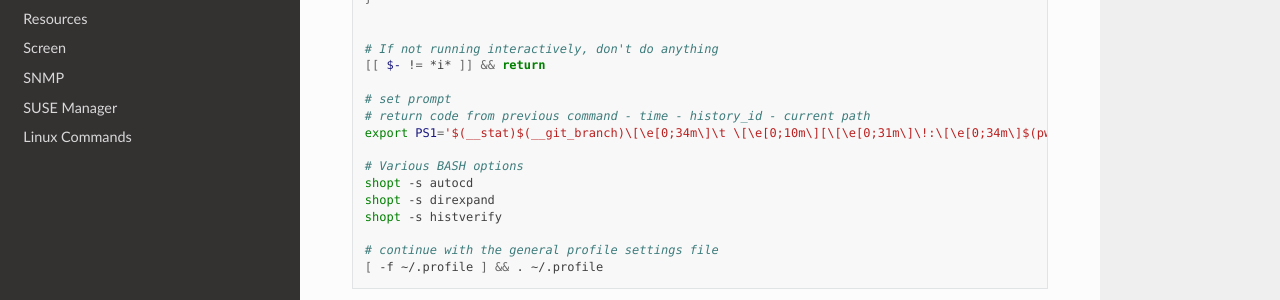
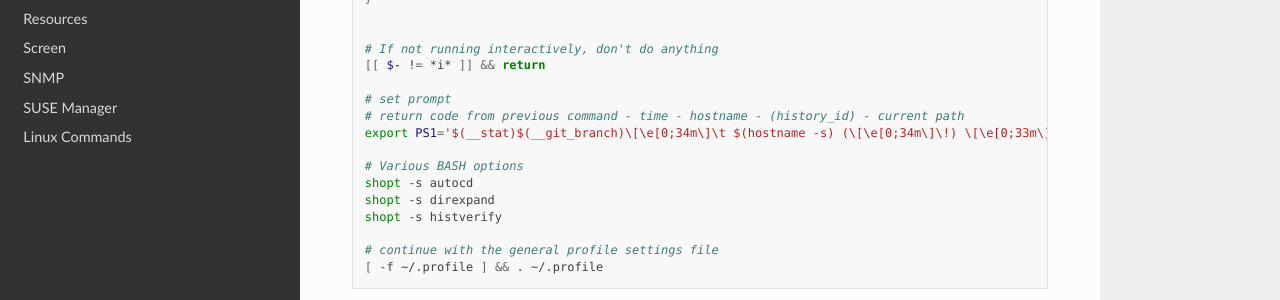
Before and after one commit to p3ll1n0r3/readthedocs, a Sphinx documentation site: the page built from docs/bashrc.rst, in a window 1280 px wide and 927 px high. Shown: the part 449-749 px from the top of the window. Built offline with Sphinx 7.4.7 and the Read the Docs theme 2.0.0, drawn with Linux system fonts in a browser that asks for light colours.

Commit message:
Update bashrc.rst

```diff
--- a/docs/bashrc.rst
+++ b/docs/bashrc.rst
@@ -25,8 +25,8 @@ Setting a customized prompt and terminal options
   [[ $- != *i* ]] && return
 
   # set prompt
-  # return code from previous command - time - history_id - current path
-  export PS1='$(__stat)$(__git_branch)\[\e[0;34m\]\t \[\e[0;10m\][\[\e[0;31m\]\!:\[\e[0;34m\]$(pwd)\[\e[0;10m\]]\[\e[0;37m\] \$ \[\e[0;20m\]'
+  # return code from previous command - time - hostname - (history_id) - current path
+  export PS1='$(__stat)$(__git_branch)\[\e[0;34m\]\t $(hostname -s) (\[\e[0;34m\]\!) \[\e[0;33m\]$(pwd) :\[\e[0;37m\] \$ \[\e[0;20m\]'
 
   # Various BASH options
   shopt -s autocd
```
